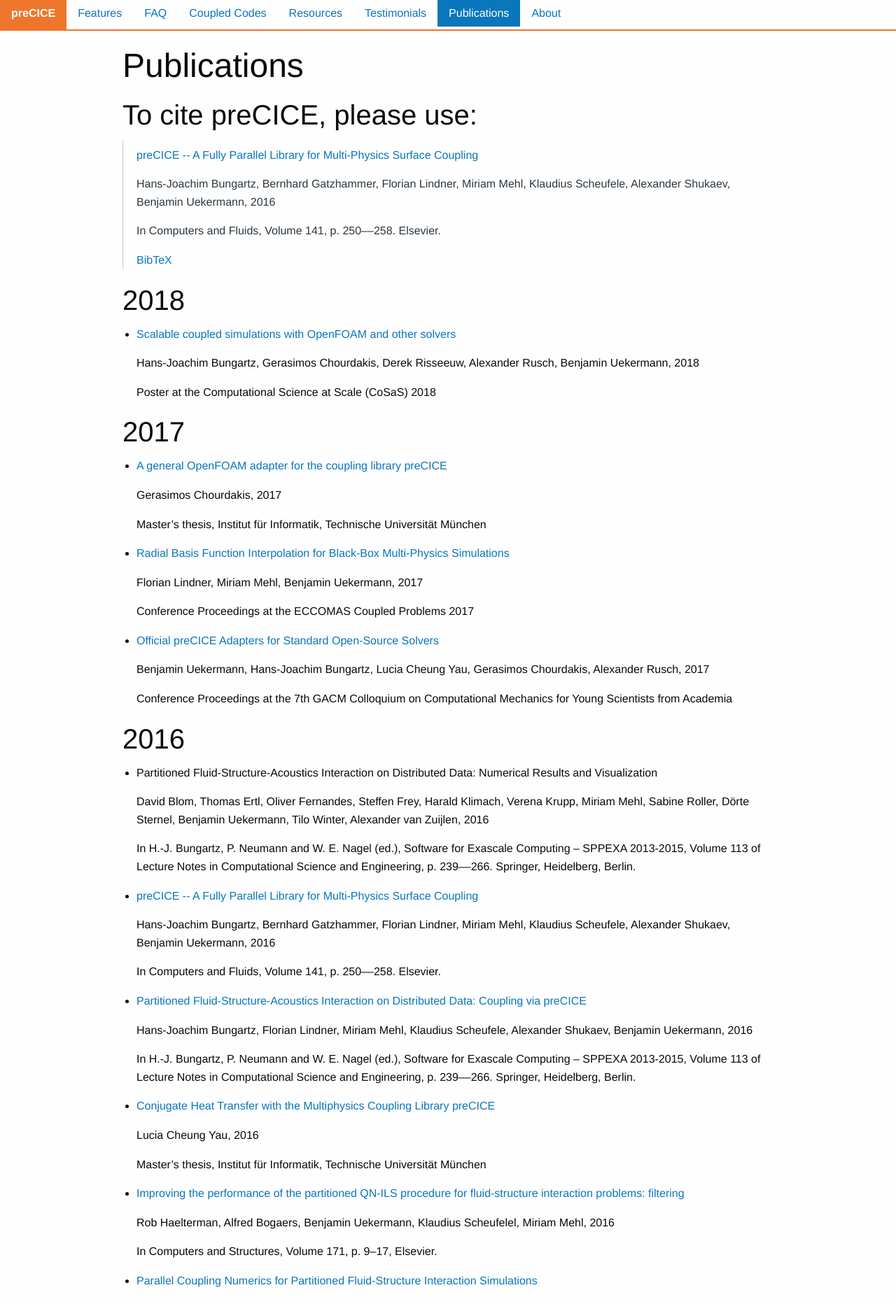
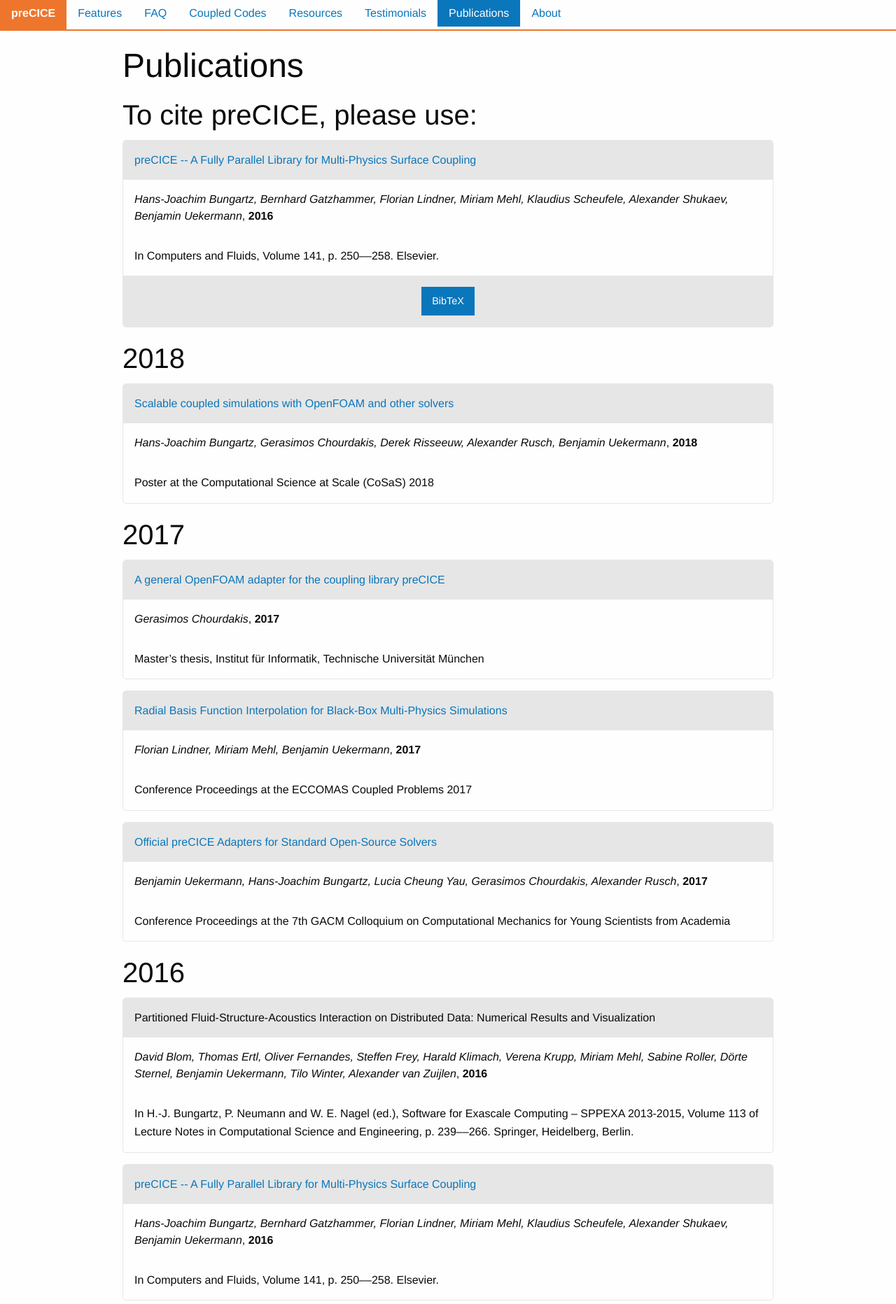
Before and after one commit to precice/precice.github.io_old, a Jekyll site: the page built from 07-publications.html, in a window 1280 px wide. Shown: the top 1864 px of the page at 70% size. Built offline with Jekyll 4.4.1, drawn with Linux system fonts in a browser that asks for light colours; nearby versions of some CDN libraries; comment, search, counter and statistics services are not loaded; a style sheet for code colours, icons or effects is not loaded.

Commit message:
Migrate publications

```diff
--- a/07-publications.html
+++ b/07-publications.html
@@ -7,45 +7,40 @@
 <div class="home">
 
   <h1>Publications</h1>
+
   <h2>To cite preCICE, please use:</h2>
-  <blockquote>
-      <p class="publication-title">
+  <article class="publication">
+    <header>
       <a href="http://www.sciencedirect.com/science/article/pii/S0045793016300974">preCICE -- A Fully Parallel Library for Multi-Physics Surface Coupling</a>
-      </p>
-      <p>
+    </header>
+    <section>
       <span class="authors">Hans-Joachim Bungartz, Bernhard Gatzhammer, Florian Lindner, Miriam Mehl, Klaudius Scheufele, Alexander Shukaev, Benjamin Uekermann</span>,
       <span class="year">2016</span>
-      </p>
-      <div class="publication-content">
-          <p>
-              In Computers and Fluids, Volume 141, p. 250––258. Elsevier.
-          </p>
-      </div>
-      <a href="../assets/precice.bib">BibTeX</a>
-  </blockquote>
-
-
+    </section>
+    <section>
+      <p>In Computers and Fluids, Volume 141, p. 250––258. Elsevier.</p>
+    </section>
+    <footer>
+      <a class="button" href="../assets/precice.bib">BibTeX</a>
+    </footer>
+  </article>
 
   {% assign years = site.publications | group_by:"year" | sort:"title" %}
   {% for year in years reversed %}
   <h2>{{ year.name }}</h2>
-  <ul class="publications">
   {% for pub in year.items %}
-    <li>
-      <p class="publication-title">
+    <article class="publication">
+      <header>
         {% if pub.pub-url %}
           <a href={{ pub.pub-url }}>{{ pub.title }}</a>
         {% else %}
           {{ pub.title }}
         {% endif %}
-      </p>
-
-      <p><span class="authors">{{ pub.authors }}</span>, <span class="year">{{ pub.year }}</span></p>
-      <div class="publication-content">{{ pub.content }}</div>
-    </li>
+      </header>
+      <section><span class="authors">{{ pub.authors }}</span>, <span class="year">{{ pub.year }}</span></section>
+      <section>{{ pub.content }}</section>
+    </article>
   {% endfor %}
-  </ul>
 
   {% endfor %}
-
 </div>
```
Lines whose indentation alone changed are shown as unchanged.
